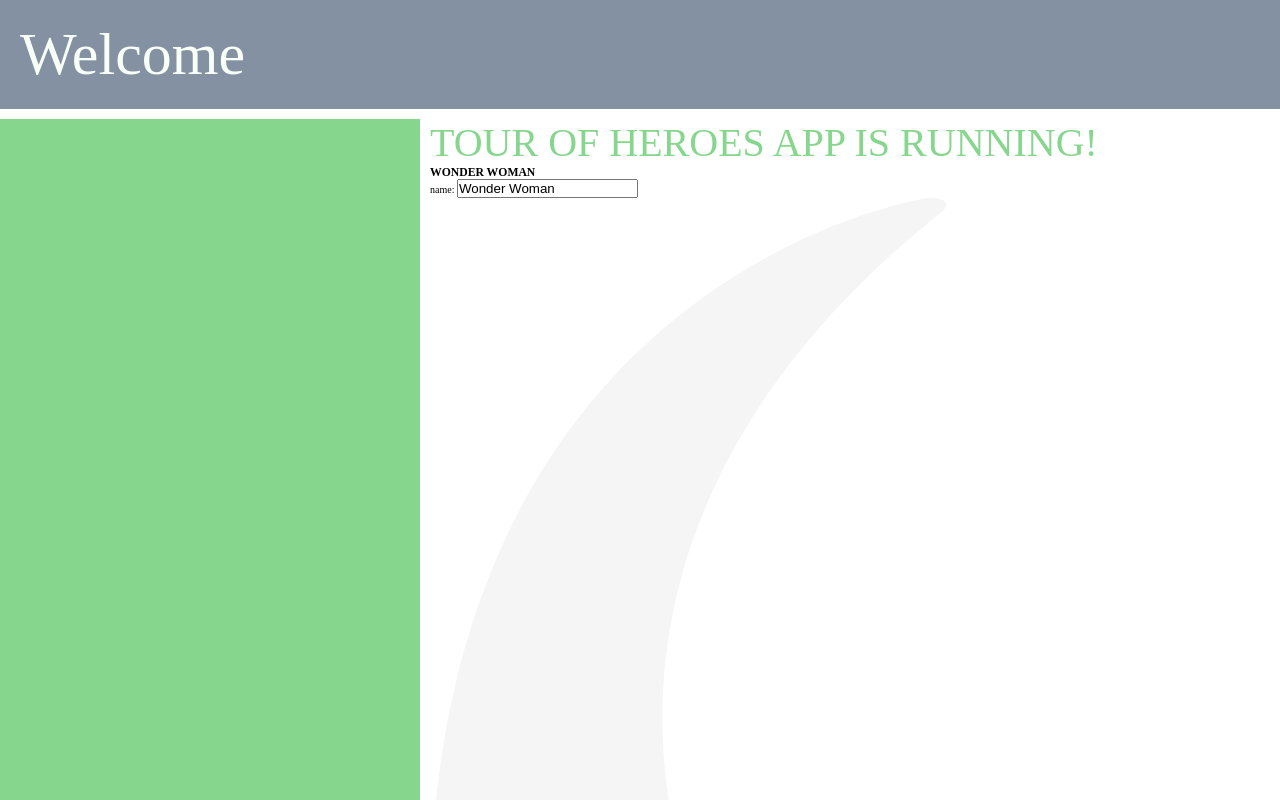
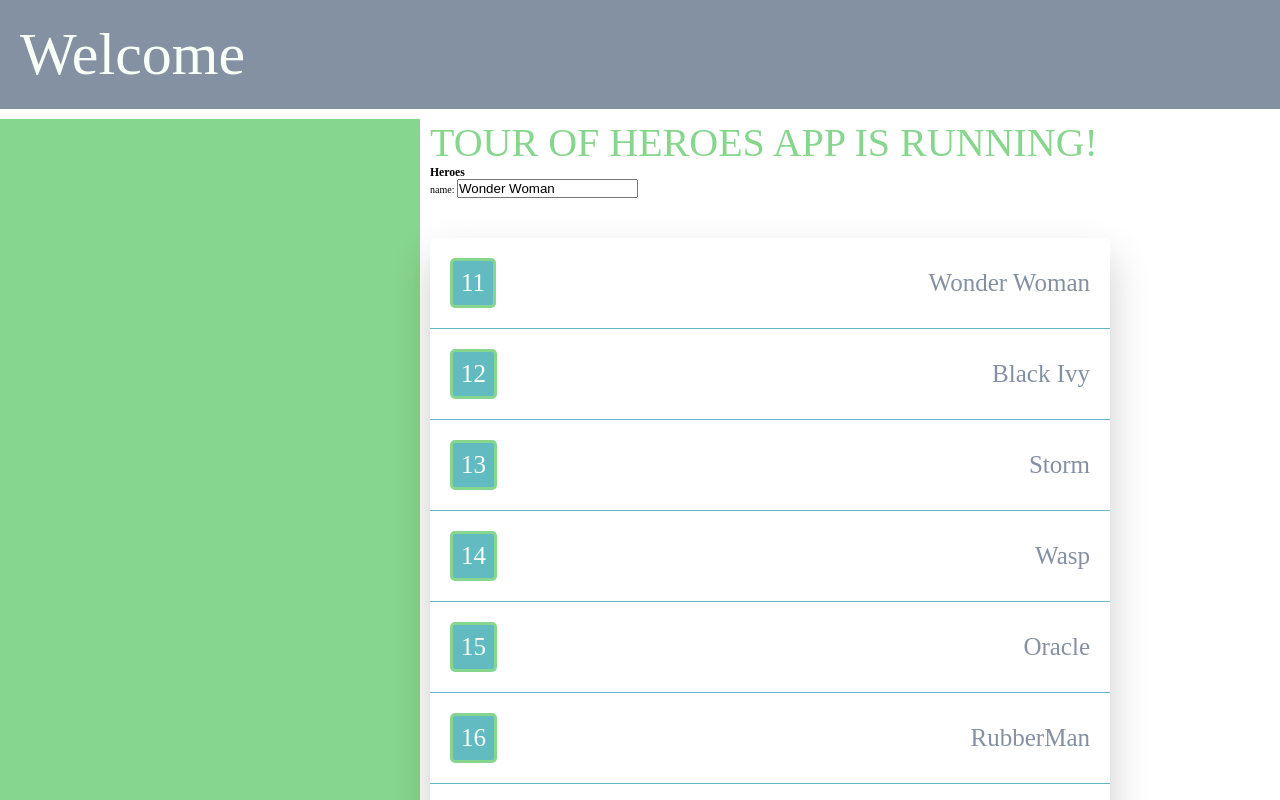
Before and after one commit to ClareBee/AngularHeroesTutorial, an Angular app: page / in a window 1280 px wide. Shown: the top 800 px of the page. Built offline with nearby package versions, Linux system fonts and the light colour scheme.

Commit message:
list using ngFor and basic styles

```diff
--- a/src/app/heroes/heroes.component.html
+++ b/src/app/heroes/heroes.component.html
@@ -1,4 +1,4 @@
-<h3>{{ hero.name | uppercase }}</h3> <!-- using uppercase pipe -->
+<h3>Heroes</h3> <!-- using uppercase pipe -->
 
 <div>
   <label>name:
@@ -6,3 +6,10 @@
     <input [(ngModel)]="hero.name" placeholder="name" />
   </label>
 </div>
+<div>
+  <ul class="heroes">
+    <li *ngFor="let hero of heroes"> <!-- angular's 'repeater' directive -->
+      <span class="badge">{{ hero.id }}</span><span>{{ hero.name }}</span>
+    </li>
+  </ul>
+</div>
--- a/src/app/heroes/heroes.component.scss
+++ b/src/app/heroes/heroes.component.scss
@@ -0,0 +1,42 @@
+@import "./src/styles.scss";
+
+.heroes {
+  list-style: none;
+  margin-top: 4rem;
+  font-size: 2.5rem;
+  color: $color-dark;
+  width: 80%;
+  box-shadow: $shadow-md;
+  border-radius: .5rem;
+
+  li {
+    padding: 2rem;
+    display: flex;
+    justify-content: space-between;
+    align-items: center;
+    cursor: pointer;
+    transition: all .2s ease-in;
+
+    &:not(:last-child) {
+      border-bottom: 1px solid $color-primary;
+    }
+
+    &:hover {
+      background-color: $color-primary;
+      color: $color-light;
+    }
+
+    &.selected {
+      background-color: $color-secondary;
+      color: $color-light;
+    }
+
+    .badge {
+      background-color: $color-primary;
+      color: $color-light;
+      padding: .8rem;
+      border-radius: .5rem;
+      border: 3px solid $color-secondary;
+    }
+  }
+}
--- a/src/app/heroes/heroes.component.ts
+++ b/src/app/heroes/heroes.component.ts
@@ -1,4 +1,5 @@
 import { Component, OnInit } from '@angular/core';
+import { HEROES } from '../mock-heroes';
 import { Hero } from '../hero';
 @Component({
   selector: 'app-heroes',
@@ -10,6 +11,7 @@ export class HeroesComponent implements OnInit {
     id: 1,
     name: 'Wonder Woman'
   }
+  heroes = HEROES;
 
   constructor() { }
 
--- /dev/null
+++ b/src/app/mock-heroes.ts
@@ -0,0 +1,14 @@
+import { Hero } from './hero';
+
+export const HEROES: Hero[] = [
+  { id: 11, name: 'Wonder Woman' },
+  { id: 12, name: 'Black Ivy' },
+  { id: 13, name: 'Storm' },
+  { id: 14, name: 'Wasp' },
+  { id: 15, name: 'Oracle' },
+  { id: 16, name: 'RubberMan' },
+  { id: 17, name: 'Dynama' },
+  { id: 18, name: 'Dr IQ' },
+  { id: 19, name: 'Magma' },
+  { id: 20, name: 'Tornado' }
+];
--- a/src/styles.scss
+++ b/src/styles.scss
@@ -8,7 +8,7 @@ $color-light: #F7FFF6;
 
 $font-default: 'Helvetica',
 sans-serif;
-$shadow-md: 0 3rem 5rem rgba(0, 0, 0, .3);
+$shadow-md: 0 2rem 4rem rgba(0, 0, 0, .2);
 
 // basic reset
 
```
